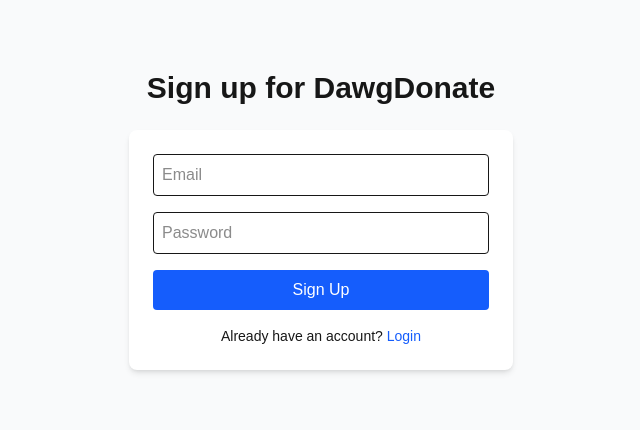
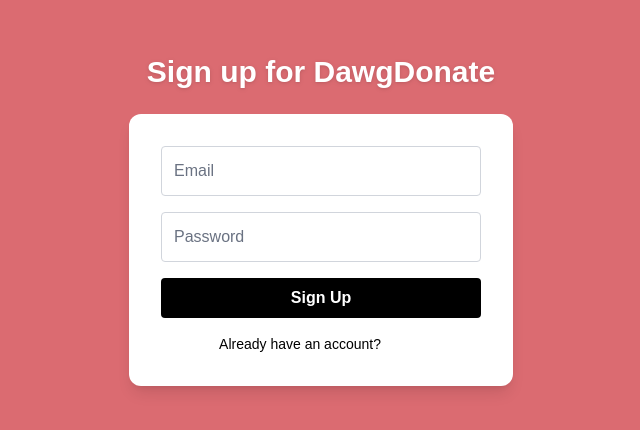
Before and after one commit to DParra657/Dawg-Donate, a Next.js app: page /signup in a window 1280 px wide. Shown: the part 180-610 px from the top of the page, without its empty margins (319-959 px from the left). Built offline with nearby package versions, Linux system fonts and the light colour scheme.

Commit message:
Update page.tsx

```diff
--- a/app/signup/page.tsx
+++ b/app/signup/page.tsx
@@ -1,12 +1,12 @@
 'use client';
 import { useState } from 'react';
-import { useRouter } from 'next/navigation'; // ✅ import router
+import { useRouter } from 'next/navigation';
 import Link from 'next/link';
 
 export default function SignupPage() {
   const [email, setEmail] = useState('');
   const [password, setPassword] = useState('');
-  const router = useRouter(); // ✅ use the router
+  const router = useRouter();
 
   const handleSignup = async (e: React.FormEvent) => {
     e.preventDefault();
@@ -31,15 +31,19 @@
     setPassword('');
   };
 
-
   return (
-    <main className="flex flex-col items-center justify-center min-h-screen p-6 bg-gray-50">
-      <h1 className="text-3xl font-bold mb-6">Sign up for DawgDonate</h1>
-      <form onSubmit={handleSignup} className="w-full max-w-sm bg-white p-6 rounded-lg shadow-md">
+    <main
+      className="flex flex-col items-center justify-center min-h-screen p-6"
+      style={{ backgroundColor: '#DB6B71', color: 'black' }}
+    >
+      <h1 className="text-3xl font-extrabold mb-6 text-white drop-shadow">
+        Sign up for DawgDonate
+      </h1>
+      <form onSubmit={handleSignup} className="w-full max-w-sm bg-white p-8 rounded-xl shadow-lg">
         <input
           type="email"
           placeholder="Email"
-          className="w-full mb-4 p-2 border rounded"
+          className="w-full mb-4 p-3 border border-gray-300 rounded text-black placeholder:text-gray-500"
           value={email}
           onChange={(e) => setEmail(e.target.value)}
           required
@@ -47,20 +51,20 @@
         <input
           type="password"
           placeholder="Password"
-          className="w-full mb-4 p-2 border rounded"
+          className="w-full mb-4 p-3 border border-gray-300 rounded text-black placeholder:text-gray-500"
           value={password}
           onChange={(e) => setPassword(e.target.value)}
           required
         />
         <button
           type="submit"
-          className="w-full bg-blue-600 text-white py-2 rounded hover:bg-blue-700"
+          className="w-full bg-black text-white font-semibold py-2 rounded hover:bg-opacity-80 transition"
         >
           Sign Up
         </button>
-        <p className="text-sm mt-4 text-center">
+        <p className="text-sm mt-4 text-center text-black">
           Already have an account?{' '}
-          <Link href="/login" className="text-blue-600 hover:underline">
+          <Link href="/login" className="text-white font-bold underline">
             Login
           </Link>
         </p>
```
